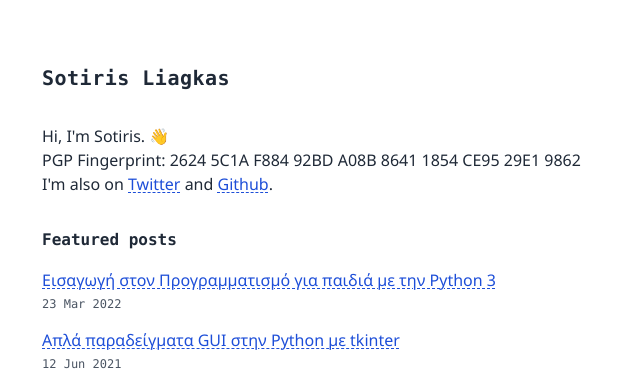
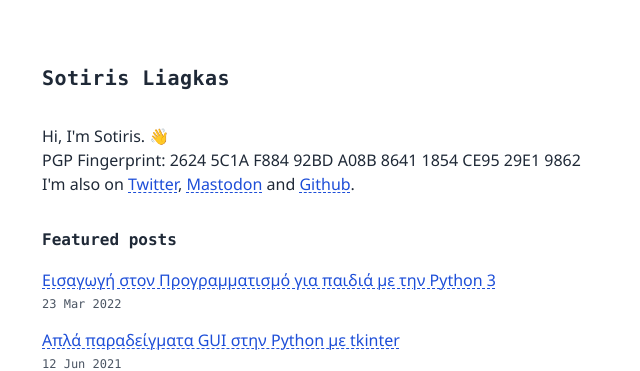
Before and after one commit to liagason/A-Jekyll-Blog, a Jekyll site: the page built from index.html, in a window 1280 px wide. Shown: the top 371 px of the page, without its empty margins (294-934 px from the left). Built offline with Jekyll 4.4.1, drawn with Linux system fonts in a browser that asks for light colours.

Commit message:
Update header.html

```diff
--- a/_includes/header.html
+++ b/_includes/header.html
@@ -1,4 +1,4 @@
 <h1 class="font-semibold font-mono tracking-wide antialiased text-xl text-gray-800 pb-8"><strong>{{ site.author_name }}</strong></h1>
 <p class="text-gray-800">Hi, I'm Sotiris. 👋</p>
 <p class="text-gray-800">PGP Fingerprint: 2624 5C1A F884 92BD A08B 8641 1854 CE95 29E1 9862</p>
-<p class="text-gray-800">I'm also on <a href="https://twitter.com/liagason" class="text-blue-700 underline underline-offset-2 decoration-1 decoration-dashed decoration-blue-700">Twitter</a> and <a href="https://github.com/liagason" class="text-blue-700 underline underline-offset-2 decoration-1 decoration-dashed decoration-blue-700">Github</a>.</p>
+<p class="text-gray-800">I'm also on <a href="https://twitter.com/liagason" class="text-blue-700 underline underline-offset-2 decoration-1 decoration-dashed decoration-blue-700">Twitter</a>, <a rel="me" href="https://fosstodon.org/@liagason" class="text-blue-700 underline underline-offset-2 decoration-1 decoration-dashed decoration-blue-700">Mastodon</a> and <a href="https://github.com/liagason" class="text-blue-700 underline underline-offset-2 decoration-1 decoration-dashed decoration-blue-700">Github</a>.</p>
```
